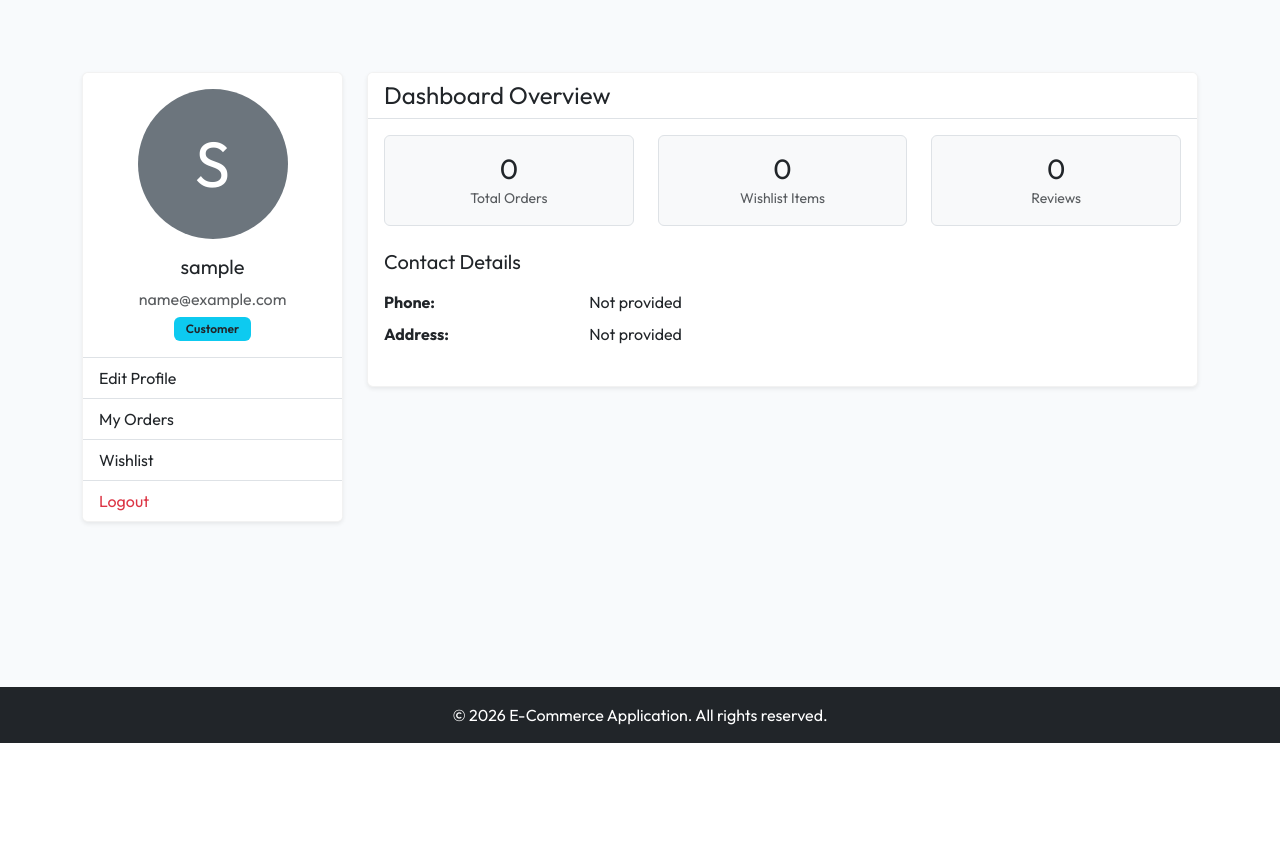
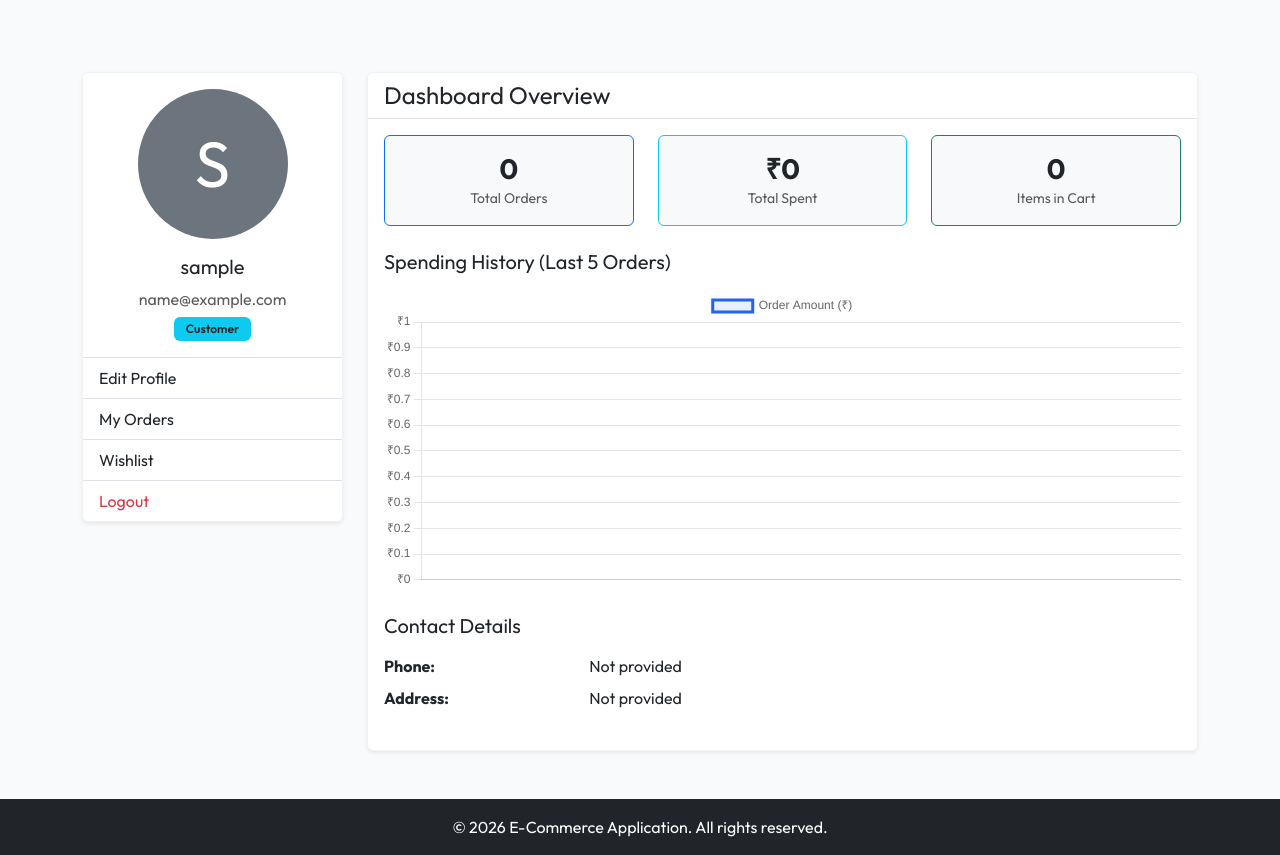
Before and after one commit to akshayaraojjs/full-stack-django-ecommerce, a Django app: page /accounts/dashboard/customer/ in a window 1280 px wide. Shown: the part 57-912 px from the top of the page. Before the commit the page ends 800 px from the top, so only its background shows below. Run offline with Django 5.2, Linux system fonts and the light colour scheme; the visitor is signed in with stand-in values (Sample User, id 1); data comes from the database, SQL or seed files in the repository; data that the repository does not hold is empty.

Commit message:
Phase 9: Implemented Analytics, Dashboard counts, Placeholder images, and Fixed Seller profile errors

```diff
--- a/accounts/views.py
+++ b/accounts/views.py
@@ -88,10 +88,62 @@ def admin_dashboard(request):
 def customer_dashboard(request):
     if request.user.role != 'Customer':
         return redirect('home')
-    return render(request, 'accounts/dashboards/customer.html')
+
+    from orders.models import Order
+    from cart.models import Cart
+
+    orders = Order.objects.filter(customer=request.user)
+    total_orders = orders.count()
+    total_spent = sum(o.total_amount for o in orders if o.order_status != 'cancelled')
+
+    cart, _ = Cart.objects.get_or_create(user=request.user)
+    cart_items = cart.items.count()
+
+    # Simple stats for Chart.js (last 5 orders)
+    recent_orders = orders.order_by('-created_at')[:5]
+    chart_labels = [o.created_at.strftime('%d %b') for o in reversed(recent_orders)]
+    chart_data = [float(o.total_amount) for o in reversed(recent_orders)]
+
+    context = {
+        'total_orders': total_orders,
+        'total_spent': total_spent,
+        'cart_items': cart_items,
+        'chart_labels': chart_labels,
+        'chart_data': chart_data,
+    }
+    return render(request, 'accounts/dashboards/customer.html', context)
 
 @login_required
 def seller_dashboard(request):
     if request.user.role != 'Seller':
         return redirect('home')
-    return render(request, 'accounts/dashboards/seller.html')
+
+    from products.models import Product
+    from orders.models import OrderItem, Order
+
+    my_products = Product.objects.filter(seller=request.user)
+    total_products = my_products.count()
+
+    # Orders containing this seller's products
+    my_order_items = OrderItem.objects.filter(seller=request.user)
+    # Get distinct orders from these items
+    order_ids = my_order_items.values_list('order_id', flat=True).distinct()
+    my_orders = Order.objects.filter(order_uuid__in=order_ids)
+
+    pending_orders = my_orders.filter(order_status='pending').count()
+    total_earnings = sum(item.subtotal for item in my_order_items if item.order.order_status != 'cancelled')
+
+    # Stats for Chart.js (Earnings per product - Top 5)
+    from django.db.models import Sum
+    top_products = my_order_items.values('product_name').annotate(total_sales=Sum('quantity')).order_by('-total_sales')[:5]
+    chart_labels = [p['product_name'] for p in top_products]
+    chart_data = [p['total_sales'] for p in top_products]
+
+    context = {
+        'total_products': total_products,
+        'pending_orders': pending_orders,
+        'total_earnings': total_earnings,
+        'chart_labels': chart_labels,
+        'chart_data': chart_data,
+    }
+    return render(request, 'accounts/dashboards/seller.html', context)
--- a/templates/accounts/dashboards/customer.html
+++ b/templates/accounts/dashboards/customer.html
@@ -34,21 +34,30 @@
             <div class="card-body">
                 <div class="row text-center mb-4">
                     <div class="col-md-4">
-                        <div class="p-3 bg-light rounded border">
-                            <h3 class="mb-0">0</h3>
+                        <div class="p-3 bg-light rounded border border-primary">
+                            <h3 class="mb-0 fw-bold">{{ total_orders }}</h3>
                             <small class="text-muted">Total Orders</small>
                         </div>
                     </div>
                     <div class="col-md-4">
-                        <div class="p-3 bg-light rounded border">
-                            <h3 class="mb-0">0</h3>
-                            <small class="text-muted">Wishlist Items</small>
+                        <div class="p-3 bg-light rounded border border-info">
+                            <h3 class="mb-0 fw-bold">₹{{ total_spent }}</h3>
+                            <small class="text-muted">Total Spent</small>
                         </div>
                     </div>
                     <div class="col-md-4">
-                        <div class="p-3 bg-light rounded border">
-                            <h3 class="mb-0">0</h3>
-                            <small class="text-muted">Reviews</small>
+                        <div class="p-3 bg-light rounded border border-success">
+                            <h3 class="mb-0 fw-bold">{{ cart_items }}</h3>
+                            <small class="text-muted">Items in Cart</small>
+                        </div>
+                    </div>
+                </div>
+
+                <div class="row">
+                    <div class="col-md-12 mb-4">
+                        <h5 class="mb-3">Spending History (Last 5 Orders)</h5>
+                        <div style="height: 300px;">
+                            <canvas id="customerChart"></canvas>
                         </div>
                     </div>
                 </div>
@@ -66,3 +75,36 @@
     </div>
 </div>
 {% endblock %}
+
+{% block extra_js %}
+<script src="https://cdn.jsdelivr.net/npm/chart.js"></script>
+<script>
+    const ctx = document.getElementById('customerChart').getContext('2d');
+    const customerChart = new Chart(ctx, {
+        type: 'line',
+        data: {
+            labels: {{ chart_labels|safe }},
+            datasets: [{
+                label: 'Order Amount (₹)',
+                data: {{ chart_data|safe }},
+                borderColor: 'rgba(37, 99, 235, 1)',
+                backgroundColor: 'rgba(37, 99, 235, 0.1)',
+                fill: true,
+                tension: 0.4,
+                pointRadius: 5,
+                pointBackgroundColor: 'rgba(37, 99, 235, 1)'
+            }]
+        },
+        options: {
+            responsive: true,
+            maintainAspectRatio: false,
+            scales: {
+                y: {
+                    beginAtZero: true,
+                    ticks: { callback: function(value) { return '₹' + value; } }
+                }
+            }
+        }
+    });
+</script>
+{% endblock %}
--- a/templates/components/navbar.html
+++ b/templates/components/navbar.html
@@ -15,7 +15,8 @@
             </ul>
             <ul class="navbar-nav ms-auto align-items-center">
                 {% if user.is_authenticated %}
-                <!-- Cart Icon -->
+                <!-- Cart Icon (Customers Only) -->
+                {% if user.role == 'Customer' %}
                 <li class="nav-item me-2">
                     <a class="nav-link position-relative" href="{% url 'cart_detail' %}">
                         🛒
@@ -26,6 +27,7 @@
                         {% endif %}
                     </a>
                 </li>
+                {% endif %}
                 <!-- User Dropdown -->
                 <li class="nav-item dropdown">
                     <a class="nav-link dropdown-toggle" href="#" id="navbarDropdown" role="button" data-bs-toggle="dropdown">
@@ -41,7 +43,9 @@
                             <a class="dropdown-item" href="{% url 'customer_dashboard' %}">Dashboard</a>
                             {% endif %}
                         </li>
+                        {% if user.role == 'Customer' %}
                         <li><a class="dropdown-item" href="{% url 'cart_detail' %}">My Cart</a></li>
+                        {% endif %}
                         <li><hr class="dropdown-divider"></li>
                         <li><a class="dropdown-item text-danger" href="{% url 'logout' %}">Logout</a></li>
                     </ul>
--- a/templates/products/product_list.html
+++ b/templates/products/product_list.html
@@ -103,9 +103,7 @@
                         {% if product.primary_image %}
                             <img src="{{ product.primary_image.url }}" class="card-img-top" alt="{{ product.product_name }}" style="height: 200px; object-fit: cover;">
                         {% else %}
-                            <div class="bg-light d-flex align-items-center justify-content-center" style="height: 200px;">
-                                <span class="text-muted">No Image</span>
-                            </div>
+                            <img src="https://placehold.co/400x250/e2e8f0/1e293b?text={{ product.product_name|urlencode }}" class="card-img-top" alt="{{ product.product_name }}" style="height: 200px; object-fit: cover;">
                         {% endif %}
                         <div class="card-body d-flex flex-column">
                             <span class="badge bg-secondary mb-1">{{ product.category.name }}</span>
```
Also changed, not shown: templates/accounts/dashboards/seller.html (+46 -6 lines), templates/products/product_detail.html (+4 -4 lines), README.md, media/product_images/S24.jpg (added).
